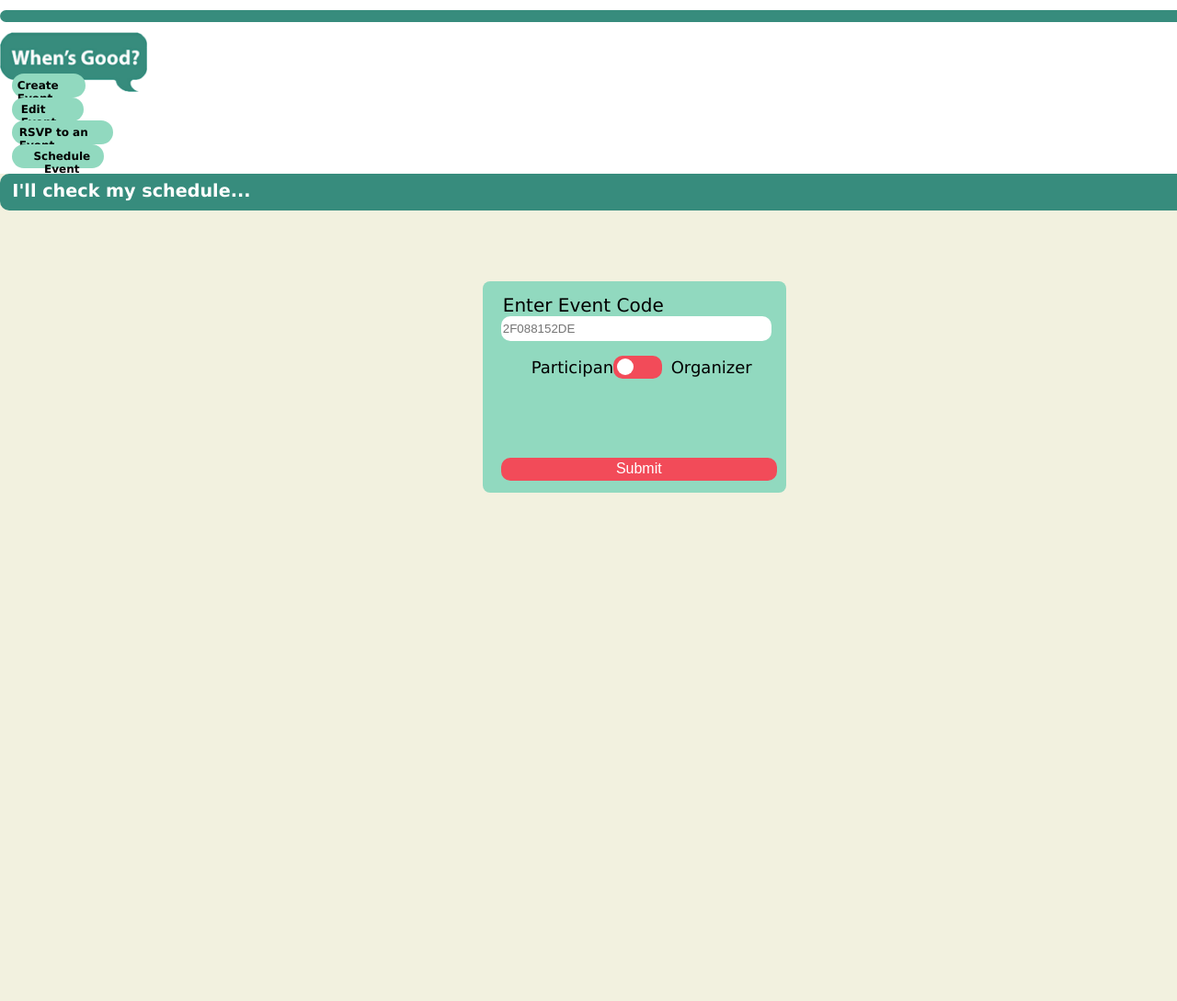
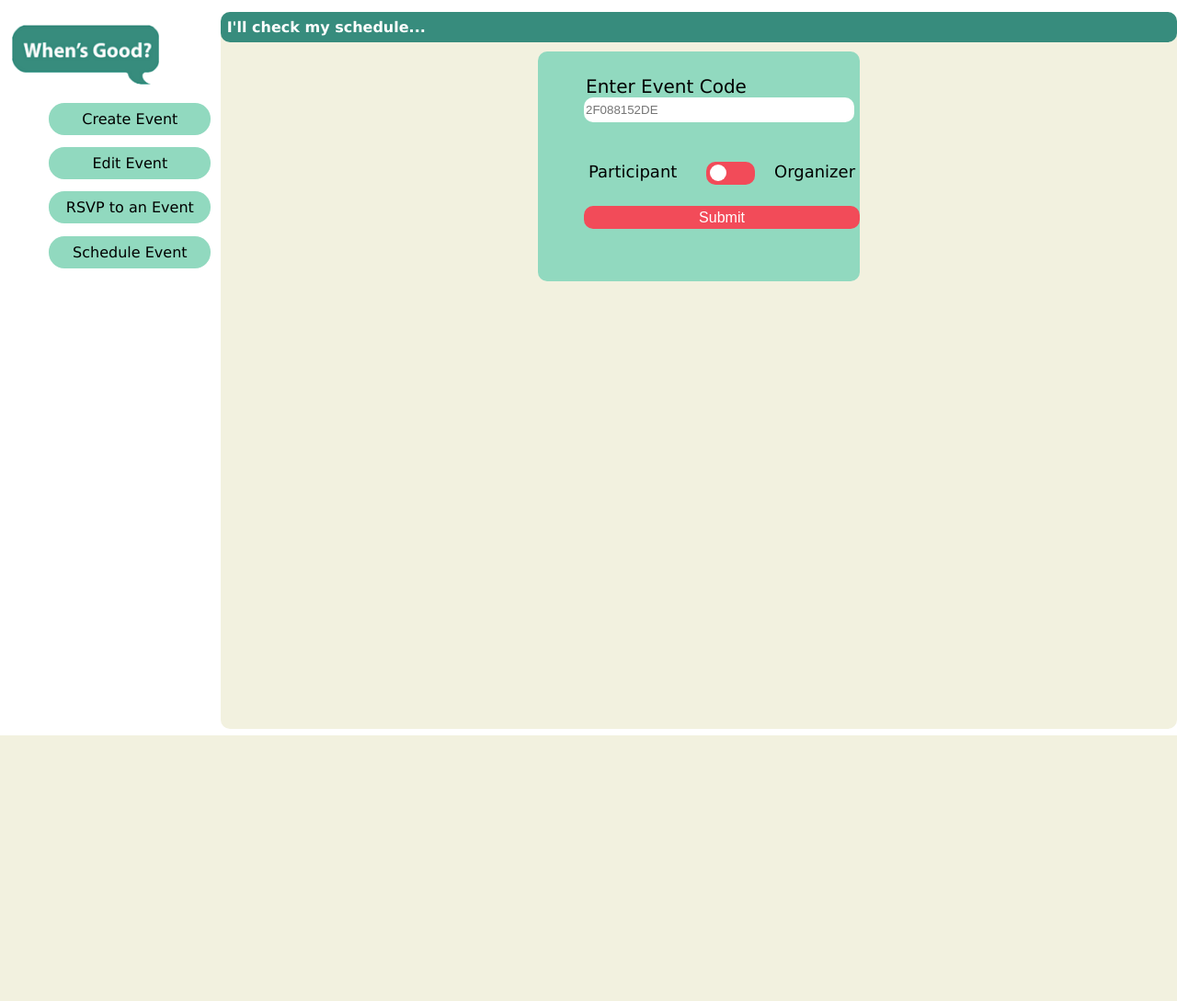
Before and after one commit to mySmurph/WhensGood, a PHP site: page /rsvpView.html in a window 1280 px wide; the page is wider, and only the part inside the window is pictured. Shown: that part at 92% size. After the commit the page ends 800 px from the top of that part, so only its background shows below. Run offline with PHP 8.4, Linux system fonts and the light colour scheme.

Commit message:
reworking rsvp page

```diff
--- a/rsvpView.html
+++ b/rsvpView.html
@@ -12,48 +12,50 @@
 </head>
 
 <body id="body">
-  <h1></h1>
-    <div class="leftcontainer">
+    <nav>
 	    <a href="landing.html"><img src="comment.png" class="img" alt="comment pic"></a>
 		<ul class="list">
-        <li><a class="leftbutton1" href="createEvent.html"><div class="valign1"><p class="create_event_text">Create Event</p></div></a></li>
-        <li><a class="leftbutton2" href="createEvent.html"><p class="edit_event_text">Edit Event</p></a></li>
-        <li><a class="leftbutton3" href="createEvent.html"><p class="rsvp_to_event_text">RSVP to an Event</p></a></li>
-        <li><a class="leftbutton4" href="createEvent.html"><p class="schedule_event_text">Schedule Event</p></a></li>
+			<li><a class="button" href="createEvent.html">Create Event</a></li>
+			<li><a class="button" href="createEvent.html">Edit Event</a></li>
+			<li><a class="button" href="createEvent.html">RSVP to an Event</a></li>
+			<li><a class="button" href="createEvent.html">Schedule Event</a></li>
 		</ul>
-    </div>
+    </nav>
 
-    <div class="primarydiv">
-      <form class="RSVPform" action="">
-
-        <div class="titlecontainer">
-
-              <label class="titlelabel">&nbsp;&nbsp;I'll check my schedule...</label>
-        </div>
-          <div class="userInputContainer">
-            <div class="center">
+  <main>
+	<h1>
+		I'll check my schedule...
+	</h1>
+          <div class="center"> <!--centers across larger container-->
+            <div class="inner_layout">
+             <div class="userInputContainer"> <!---->
+                <ul>
+					<li>
                         <label class="textCode">Enter Event Code</label><br>
                         <input type="text" class="input_code" placeholder="2F088152DE"></input>
-              <br><br>
+					</li>
+                    <li>
+                        <!-- these next 4 lines of code was borrowed from https://www.w3schools.com/howto/howto_css_switch.asp-->
+                        <div class="switch_container">
                         <label class="textParticipant">Participant</label>
-
-  <!-- these next 4 lines of code was borrowed from https://www.w3schools.com/howto/howto_css_switch.asp-->
                         <label class="switch">
                         <input id="slider" type="checkbox"></input>
                         <span class="slider round"></span>
                         </label>
-
                         <label class="textOrganizer">Organizer</label>
-              <br><br>
-
+                        </div>
+                    </li>
+					<li>
                         <label id="password_text" class="textEvent">Enter Event Password</label><br>
                         <input id="password_input" type="text" class="input" placeholder="password"></input>
-              <br><br>
+					</li>
+					<li>
                         <button class="submit">Submit</button></br>
+					</li>
+             </div>
             </div>
           </div>
       </form>
-    </div>
   <script type="text/javascript" src="rsvpView_r.js"></script>
 </body>
 </html>
--- a/stylesheet.css
+++ b/stylesheet.css
@@ -283,28 +283,30 @@ div.userbuttons{
 }
 
 .userInputContainer{
-    justify-content: center;
-    position:absolute;
+    display: grid;
+    grid-template-rows: 1fr;
+    justify-items: center;
+    /* position:absolute;
     top: 13%;
-    left: 37.5%;
+    left: 37.5%; */
     background-color: #91D9BF;
-    border-radius: 8px;
+    border-radius: 10px;
     height:230px;
     width:330px;
+    padding:10px;
 }
 .center{
-    position:relative;
-    justify-content: center;
-    top: 6%;
-    left:6%;
+    display: grid;
+    grid-template-rows: 1fr;
+    justify-items: center;
 }
 
 .textParticipant{
     font-size: 18px;
     margin-right: 6px;
     position: absolute;
-    top: 34%;
-    left: 10%;
+    top: 22%;
+    left: 50%;
     font-size: 18px;
 }
 
@@ -312,8 +314,8 @@ div.userbuttons{
     font-size: 18px;
     margin-left: 10px;
     position: absolute;
-    top: 34%;
-    left: 53%;
+    top: 22%;
+    left: 65%;
 }
 
 .submit{
@@ -345,13 +347,18 @@ div.userbuttons{
 https://www.w3schools.com/howto/howto_css_switch.asp  I had to adjust the code for this
 particular project*/
 /* The switch - the box around the slider */
+.inner_layout{
+    display: grid;
+    grid-template-columns: 1fr;
+    justify-items: center;
+}
 
 .switch {
     position: absolute;
     width: 53px;
     height: 25px;
-    top: 33%;
-    left: 37%;
+    top: 22%;
+    left: 60%;
     text-align: center;
   }
 
@@ -506,7 +513,7 @@ particular project*/
 
 .increment_button_container{
     display: block;
-    position: relitive;
+    position: relative;
 }
 .bc1{
     /* top: 230px;
@@ -766,3 +773,10 @@ input[type="date"]::-webkit-calendar-picker-indicator {
     height: 17px;
     border-width: thin;
 }
+
+/* landing page */
+div.content{
+    display: grid;
+    grid-template-rows: 1fr;
+    justify-items: center;
+}
```
Also changed, not shown: landing(simple).html (deleted, +0 -41 lines), landing.html (+23 -29 lines). Lines whose indentation alone changed are shown as unchanged.
